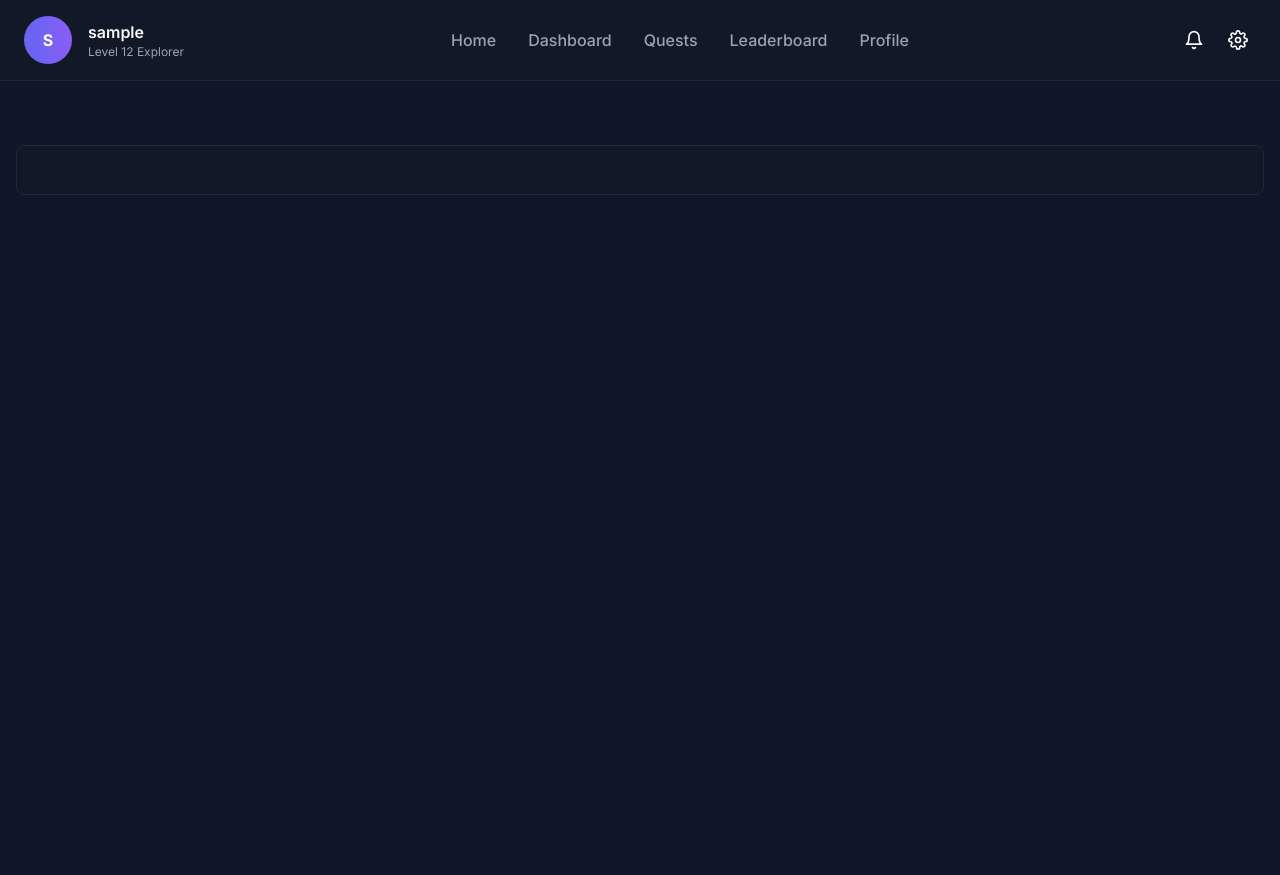
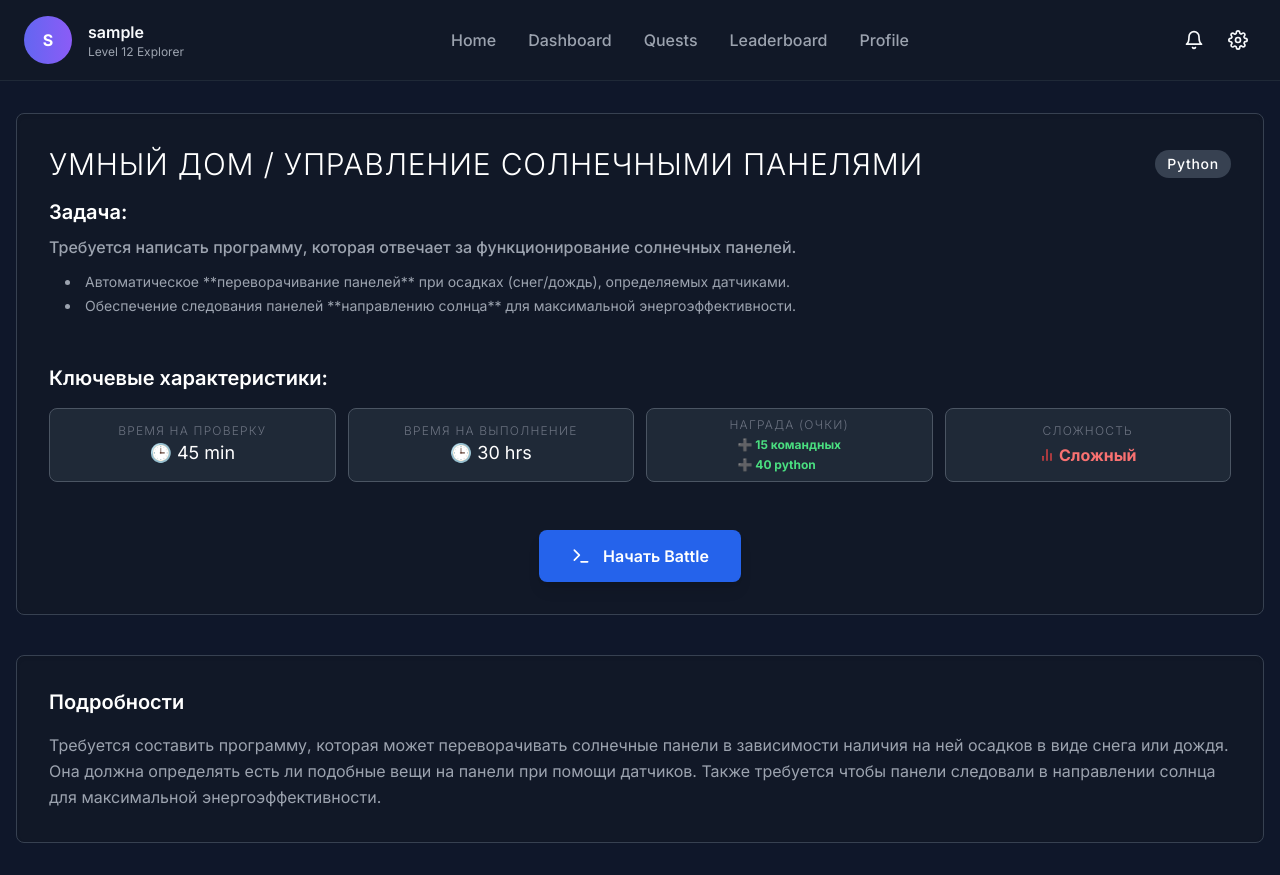
Before and after one commit to TolyanL/case-battlecode, a Django app: template battlecode/quests/templates/quest_detail.html in a window 1280 px wide. Before the commit the page ends 195 px from the top, so only its background shows below. Run offline with Django 5.2, Linux system fonts and the light colour scheme; the template is opened without the code that fills it, so the values that code supplies are empty; the visitor is signed in with stand-in values (Sample User, id 1); some libraries are stand-ins or nearby versions.

Commit message:
quest_detail

```diff
--- a/battlecode/quests/templates/quest_detail.html
+++ b/battlecode/quests/templates/quest_detail.html
@@ -1,13 +1,83 @@
 {% extends "base.html" %}
 
-{% block title %}{{ quest.title }}{% endblock %}
+{% block title %}Проект: Управление Солнечными Панелями (Minimal){% endblock title %}
+{% block description %}Описание минималистичного проекта по разработке программы на Python для управления солнечными панелями.{% endblock description %}
 
 {% block content %}
-<div class="mb-8">
-    <h1 class="text-3xl font-bold text-white">{{ quest.title }}</h1>
-    <p class="text-gray-400">{{ quest.description }}</p>
-</div>
-<div class="bg-gray-900 border border-gray-800 rounded-lg p-6">
-    <p class="text-gray-300">{{ quest.details.task|safe }}</p>
-</div>
-{% endblock %}
+    <div class="bg-gray-900 p-8 rounded-lg shadow-inner border border-gray-700 mb-10">
+        <div class="grid grid-cols-1 gap-6">
+
+            <div>
+                <h1 class="text-3xl font-light tracking-wide text-white flex items-center justify-between">
+                    УМНЫЙ ДОМ / УПРАВЛЕНИЕ СОЛНЕЧНЫМИ ПАНЕЛЯМИ
+                    <span class="ml-4 px-3 py-1 bg-gray-700 text-white text-sm font-medium rounded-full">Python</span>
+                </h1>
+
+                <h2 class="text-xl font-semibold text-white mt-4">Задача:</h2>
+
+                <div class="space-y-3 text-gray-400 text-base leading-relaxed mt-2">
+                    <p class="font-medium">
+                        Требуется написать программу, которая отвечает за функционирование солнечных панелей.
+                    </p>
+                    <ul class="list-disc list-inside space-y-1 ml-4 text-sm">
+                        <li>Автоматическое **переворачивание панелей** при осадках (снег/дождь), определяемых датчиками.</li>
+                        <li>Обеспечение следования панелей **направлению солнца** для максимальной энергоэффективности.</li>
+                    </ul>
+                </div>
+            </div>
+
+            <div class="pt-6">
+                <h2 class="text-xl font-semibold mb-4 text-white">Ключевые характеристики:</h2>
+
+                <div class="grid grid-cols-2 md:grid-cols-4 gap-3">
+
+                    <div class="p-2 bg-gray-800 rounded-lg border border-gray-600 flex flex-col justify-center items-center">
+                        <span class="text-xs font-light uppercase tracking-widest text-gray-500">Время на проверку</span>
+                        <h3 class="text-lg font-normal text-white">🕒 45 min</h3>
+                    </div>
+
+                    <div class="p-2 bg-gray-800 rounded-lg border border-gray-600 flex flex-col justify-center items-center">
+                        <span class="text-xs font-light uppercase tracking-widest text-gray-500">Время на выполнение</span>
+                        <h3 class="text-lg font-normal text-white">🕒 30 hrs</h3>
+                    </div>
+
+                    <div class="p-2 bg-gray-800 rounded-lg border border-gray-600 flex flex-col justify-center items-center">
+                        <span class="text-xs font-light uppercase tracking-widest text-gray-500 block text-center mb-1">Награда (Очки)</span>
+                        <div class="space-y-1">
+                            <p class="text-xs text-green-400 font-bold">➕ 15 командных</p>
+                            <p class="text-xs text-green-400 font-bold">➕ 40 python</p>
+                        </div>
+                    </div>
+
+                    <div class="p-2 bg-gray-800 rounded-lg border border-gray-600 flex flex-col justify-center items-center">
+                        <span class="text-xs font-light uppercase tracking-widest text-gray-500 mb-1">Сложность</span>
+                        <div class="flex items-center space-x-1">
+                            <i data-feather="bar-chart-2" class="w-4 h-4 text-red-500"></i>
+                            <span class="text-base font-bold text-red-400">Сложный</span>
+                        </div>
+                    </div>
+                </div>
+            </div>
+
+            <div class="pt-6 flex justify-center">
+                <button class="flex items-center justify-center space-x-3 px-8 py-3.5 text-base font-semibold text-white bg-blue-600 rounded-lg shadow-lg hover:bg-blue-700 focus:outline-none focus:ring-2 focus:ring-blue-400 focus:ring-opacity-75 transform hover:scale-105 transition duration-300 ease-in-out">
+                    <i data-feather="terminal" class="w-5 h-5"></i>
+                    <span>Начать Battle</span>
+                </button>
+            </div>
+
+        </div>
+    </div>
+
+    <div class="bg-gray-900 p-8 rounded-lg shadow-inner border border-gray-700">
+        <h2 class="text-xl font-semibold mb-4 text-white">Подробности</h2>
+        <div class="space-y-4 text-gray-400 text-base leading-relaxed">
+            <p>
+                Требуется составить программу, которая может переворачивать солнечные панели в зависимости наличия на ней осадков в виде снега или дождя. Она должна определять есть ли подобные вещи на панели при помощи датчиков. Также требуется чтобы панели следовали в направлении солнца для максимальной энергоэффективности.
+            </p>
+        </div>
+    </div>
+
+{% endblock content %}
+
+{% block extra_js %}{% endblock extra_js %}
```
